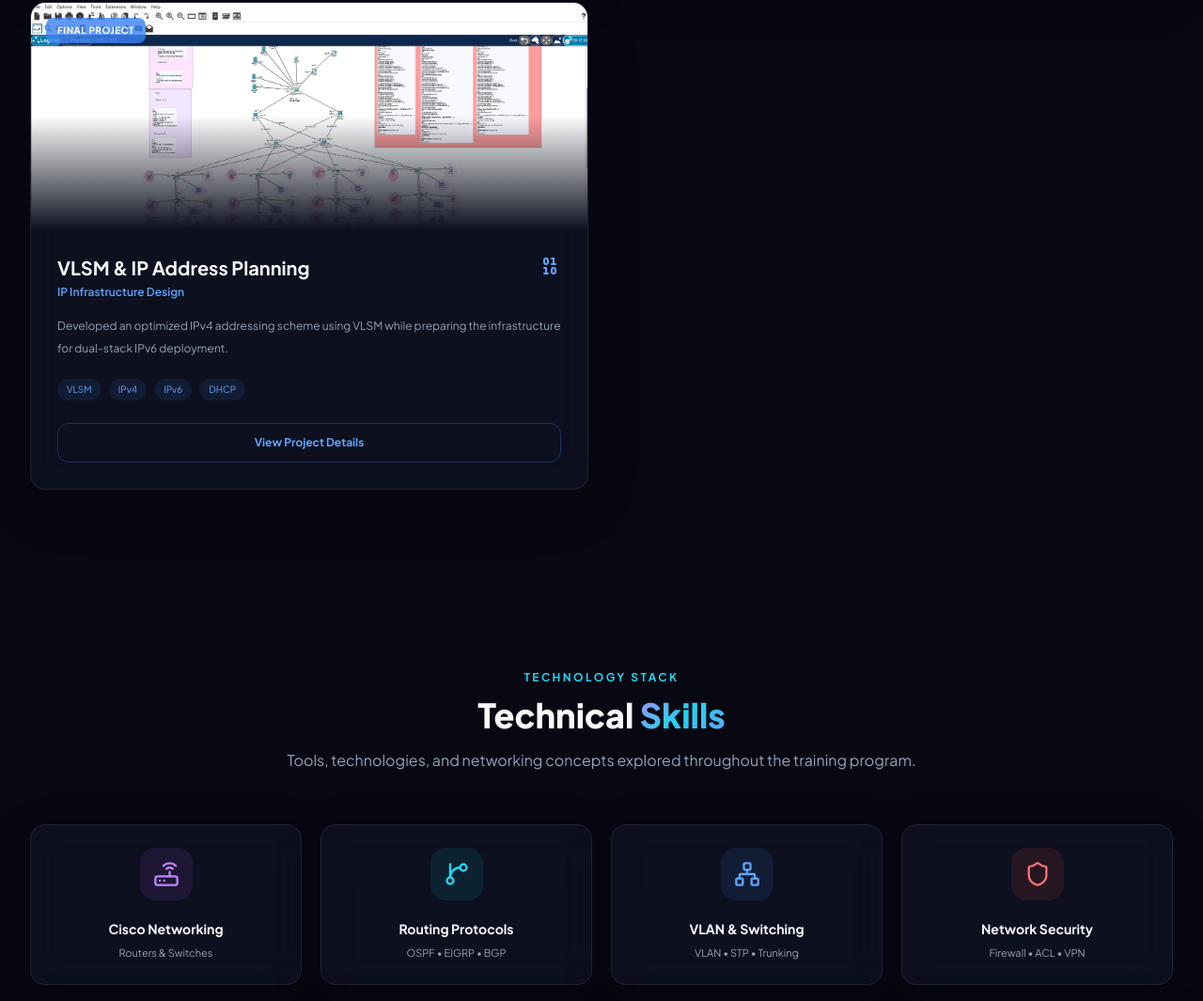
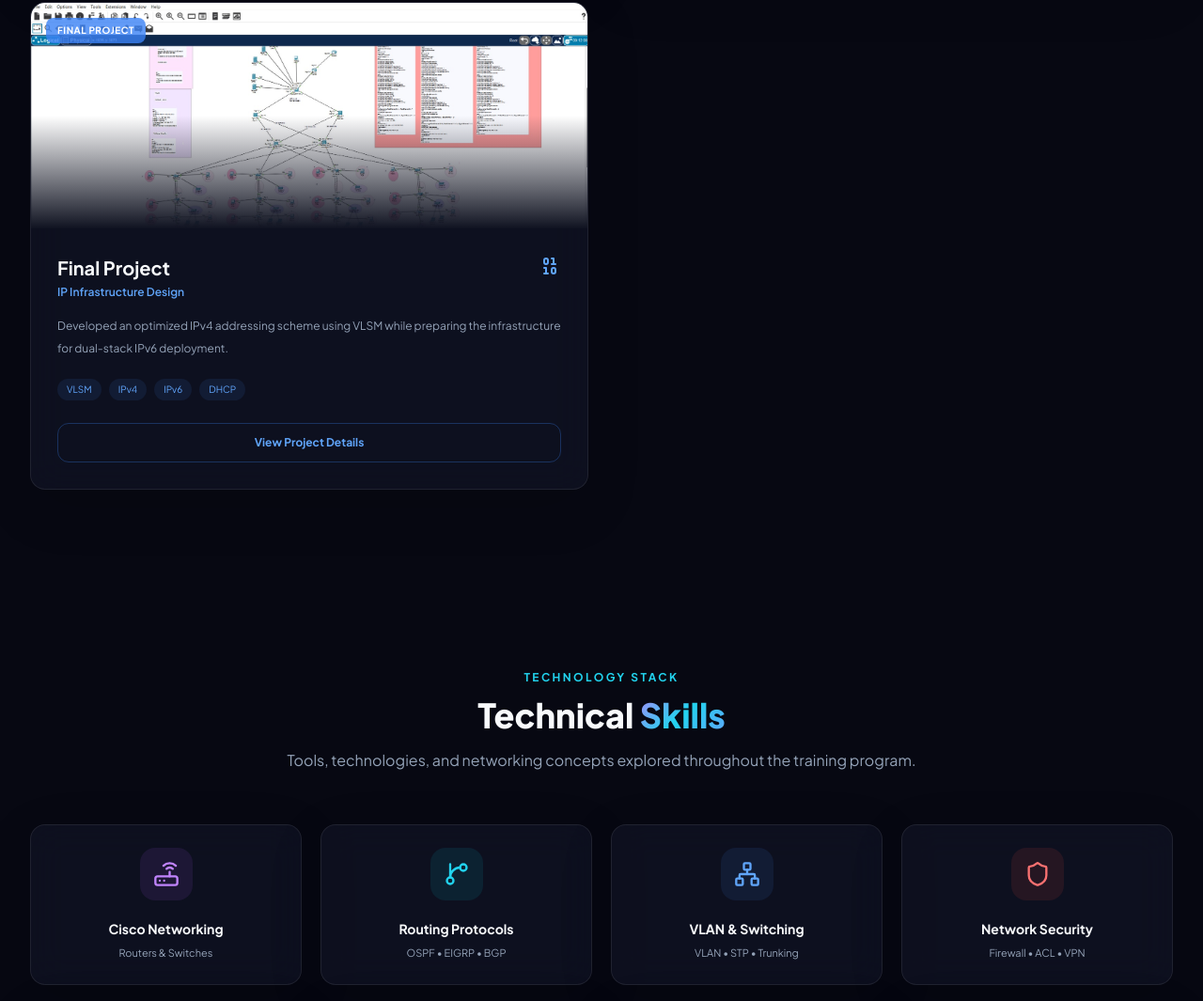
Before and after one commit to rodinafouad090-hash/fouad, a plain HTML site: page New folder/index.html in a window 1280 px wide. Shown: the part 3509-4574 px from the top of the page at 94% size. Drawn offline with nearby package versions, Linux system fonts and the light colour scheme.

Commit message:
Update index.html

```diff
--- a/New folder/index.html
+++ b/New folder/index.html
@@ -1092,7 +1092,7 @@
                 <div class="flex items-start justify-between gap-4 mb-4">
                   <div>
                     <h3 class="text-xl font-bold nav-text">
-                      VLSM & IP Address Planning
+                      Final Project
                     </h3>
                     <p class="text-xs text-blue-400 font-semibold mt-1">
                       IP Infrastructure Design
```
